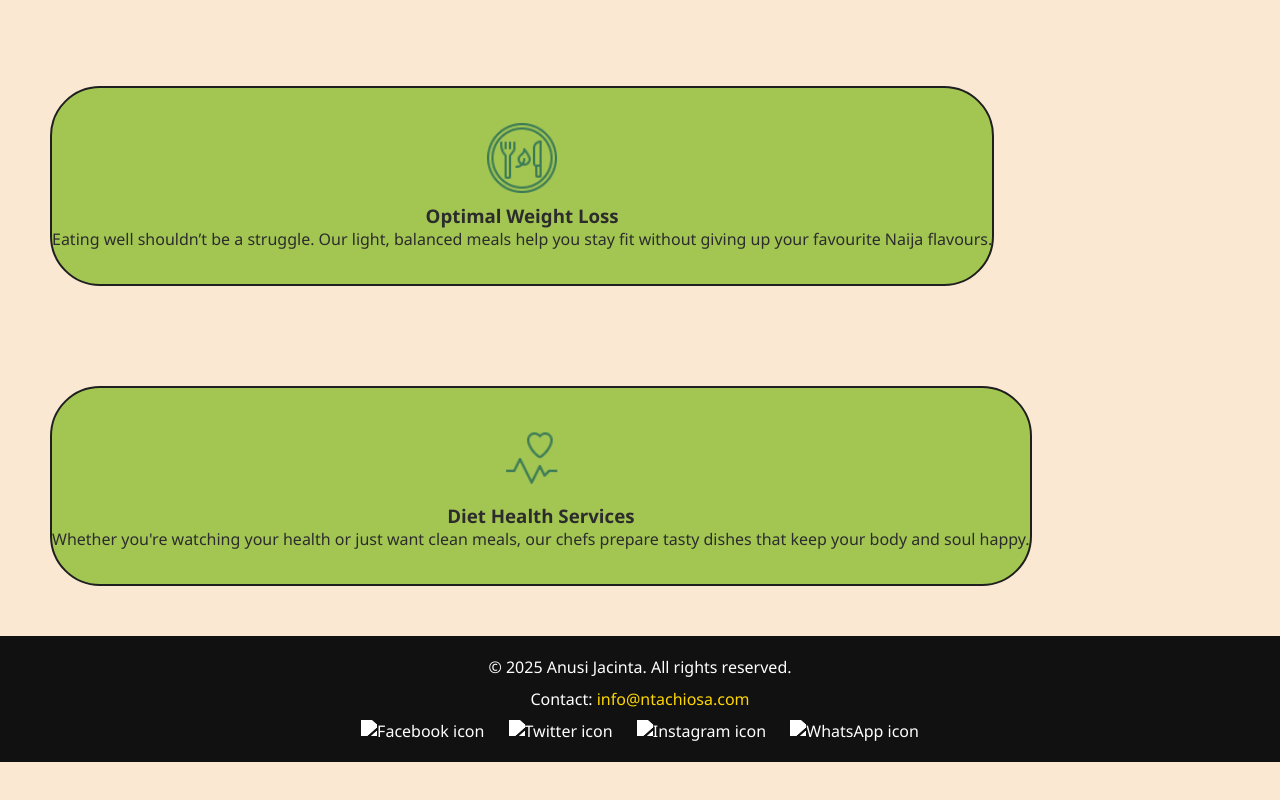
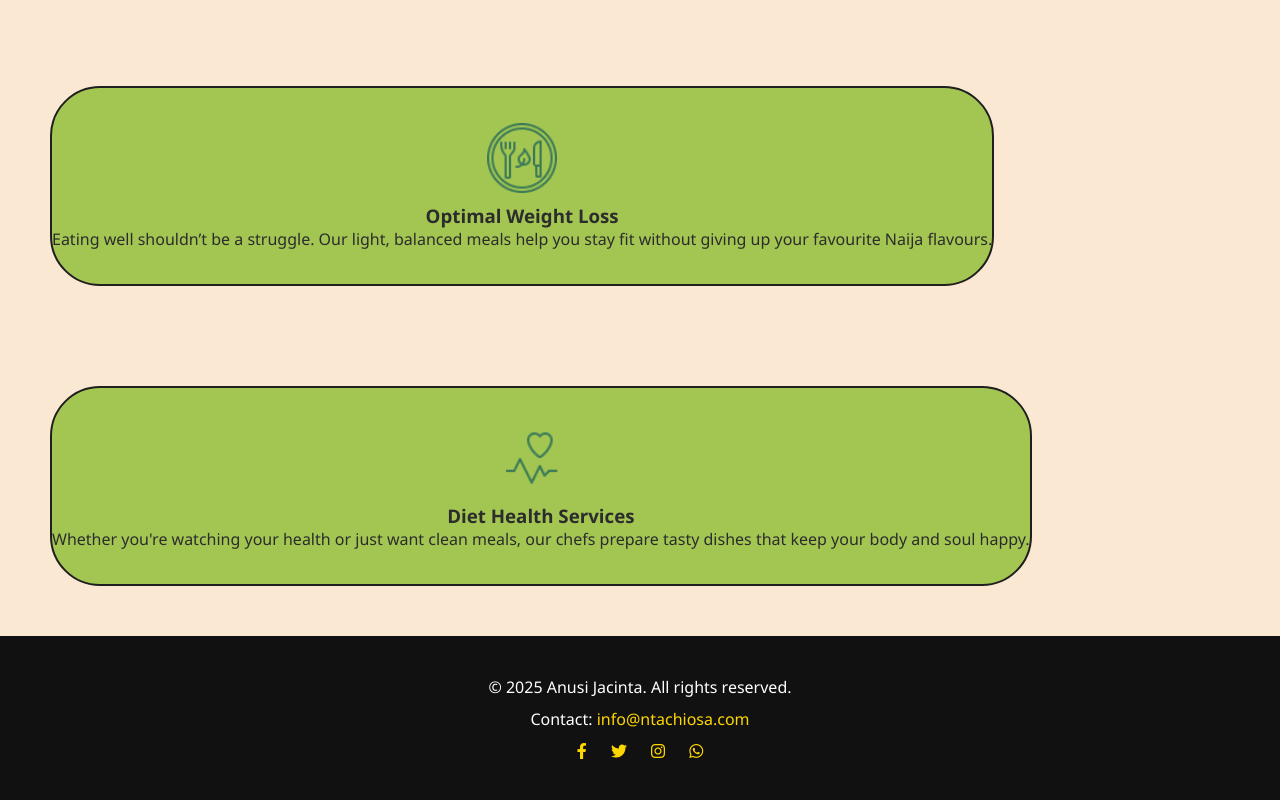
Before and after one commit to Jessy-code-maker/local-food-menu-app, a plain HTML site: page index.html in a window 1280 px wide. Shown: the part 1150-1950 px from the top of the page. Before the commit the page ends 1912 px from the top, so only its background shows below. Drawn offline with Linux system fonts and the light colour scheme.

Commit message:
Update index.html
Update footer

```diff
--- a/index.html
+++ b/index.html
@@ -3,7 +3,10 @@
   <head>
     <meta charset="UTF-8" />
     <meta name="viewport" content="width=device-width, initial-scale=1.0" />
-    <link rel="stylesheet" href="stylesheet.css" />
+    <link rel="stylesheet" href="stylesheet.css" /><link
+  rel="stylesheet"
+  href="https://cdnjs.cloudflare.com/ajax/libs/font-awesome/6.4.0/css/all.min.css"
+/>
     <title>Ntachiosa- Nigerian Food Delivery</title>
   </head>
   <body>
@@ -70,23 +73,25 @@
     </div></section>
     </main>
     <footer>
+<footer>
   <div class="footer-container">
     <p>&copy; 2025 Anusi Jacinta. All rights reserved.</p>
 
     <div class="contact-info">
       <p>Contact: <a href="mailto:info@ntachiosa.com">info@ntachiosa.com</a></p>
+
       <div class="social-links">
         <a href="https://facebook.com/Ntachiosa" target="_blank" aria-label="Facebook">
-          <img src="facebook-icon.png" alt="Facebook icon" />
+          <i class="fab fa-facebook-f"></i>
         </a>
         <a href="https://twitter.com/Ntachiosa" target="_blank" aria-label="Twitter">
-          <img src="twitter-icon.png" alt="Twitter icon" />
+          <i class="fab fa-twitter"></i>
         </a>
         <a href="https://instagram.com/Ntachiosa" target="_blank" aria-label="Instagram">
-          <img src="instagram-icon.png" alt="Instagram icon" />
+          <i class="fab fa-instagram"></i>
         </a>
         <a href="https://wa.me/2348000000000" target="_blank" aria-label="WhatsApp">
-          <img src="whatsapp-icon.png" alt="WhatsApp icon" />
+          <i class="fab fa-whatsapp"></i>
         </a>
       </div>
     </div>
```
